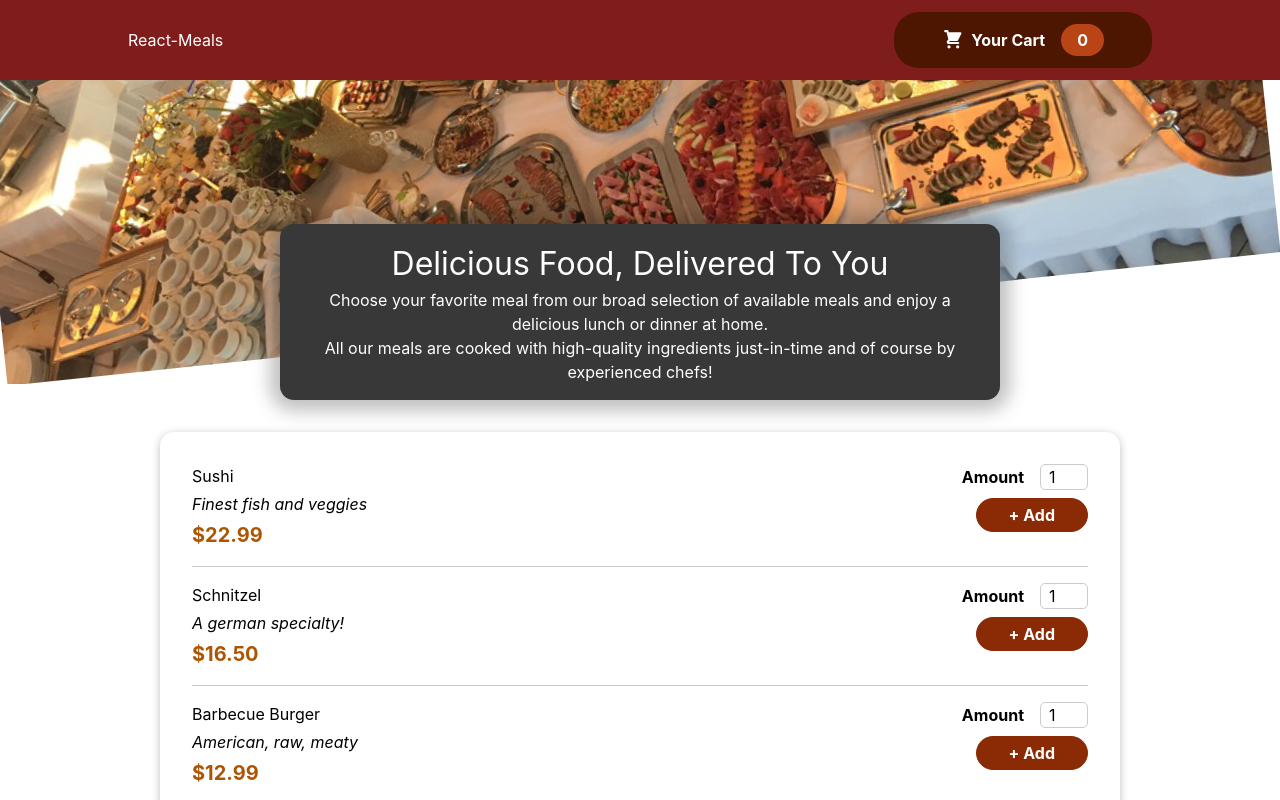
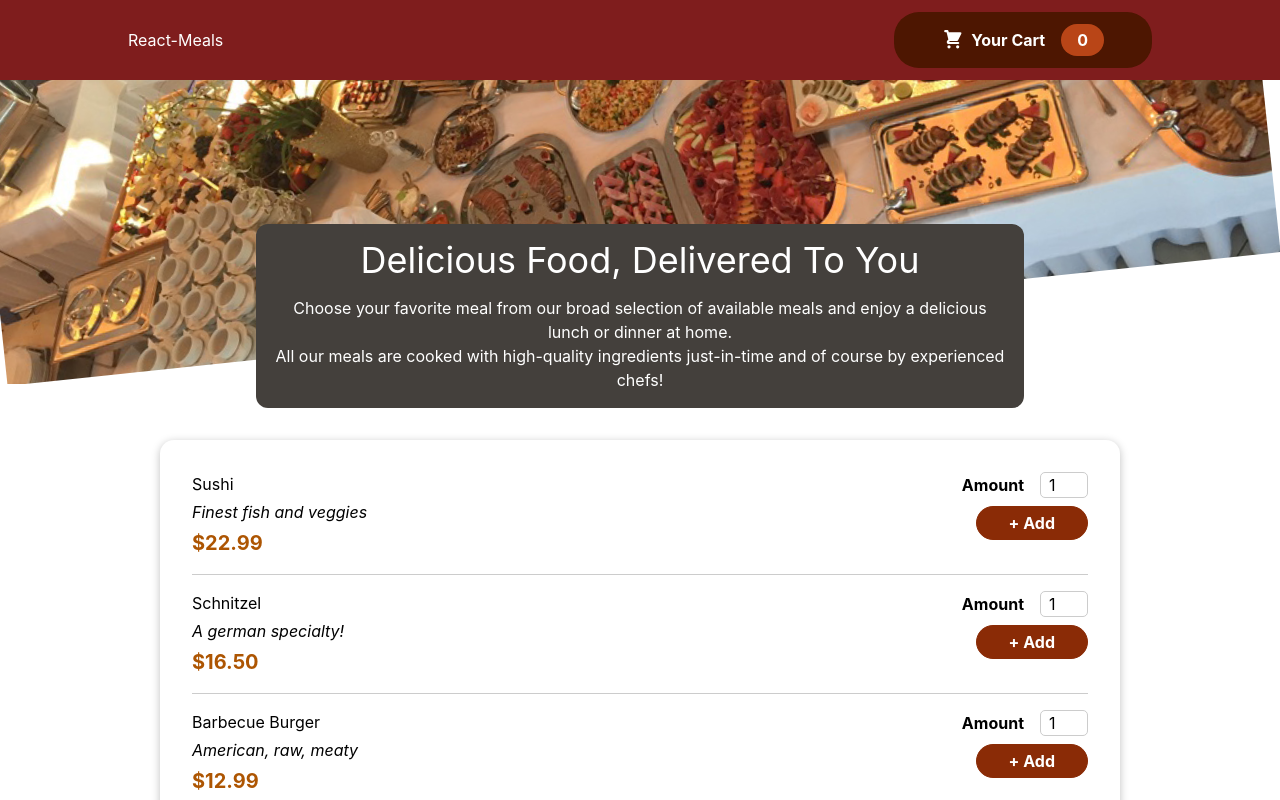
Before and after one commit to yotamZaken/tailwind-food-cra, a React (Create React App) app: page / in a window 1280 px wide. Shown: the top 800 px of the page. Built offline with nearby package versions, Linux system fonts and the light colour scheme.

Commit message:
Refactored MealsSummary component to use Tailwind for styling instead of CSS Modules. Old tags and module css import are still in file but commented out for comparison purposes

```diff
--- a/src/components/Meals/MealsSummary.js
+++ b/src/components/Meals/MealsSummary.js
@@ -1,8 +1,11 @@
 import classes from './MealsSummary.module.css';
 
 const MealsSummary = () => {
-    return <section className={classes.summary}>
-        <h2>Delicious Food, Delivered To You</h2>
+    return (
+        // <section className={classes.summary}>
+        <section className={'text-center max-w-3xl w-11/12 m-auto -mt-40 relative bg-stone-700 text-white rounded-xl p-4 shadow[0_1px_18px_10px_rgba(0, 0, 0, 0.25)]'}>
+            {/*<h2>Delicious Food, Delivered To You</h2>*/}
+            <h2 className={'text-4xl mt-0 pb-4'}>Delicious Food, Delivered To You</h2>
             <p>
                 Choose your favorite meal from our broad selection of available meals
                 and enjoy a delicious lunch or dinner at home.
@@ -11,7 +14,7 @@ const MealsSummary = () => {
                 All our meals are cooked with high-quality ingredients just-in-time and
                 of course by experienced chefs!
             </p>
-    </section>
+        </section>)
 };
 
 export default MealsSummary;
```
Lines whose indentation alone changed are shown as unchanged.
